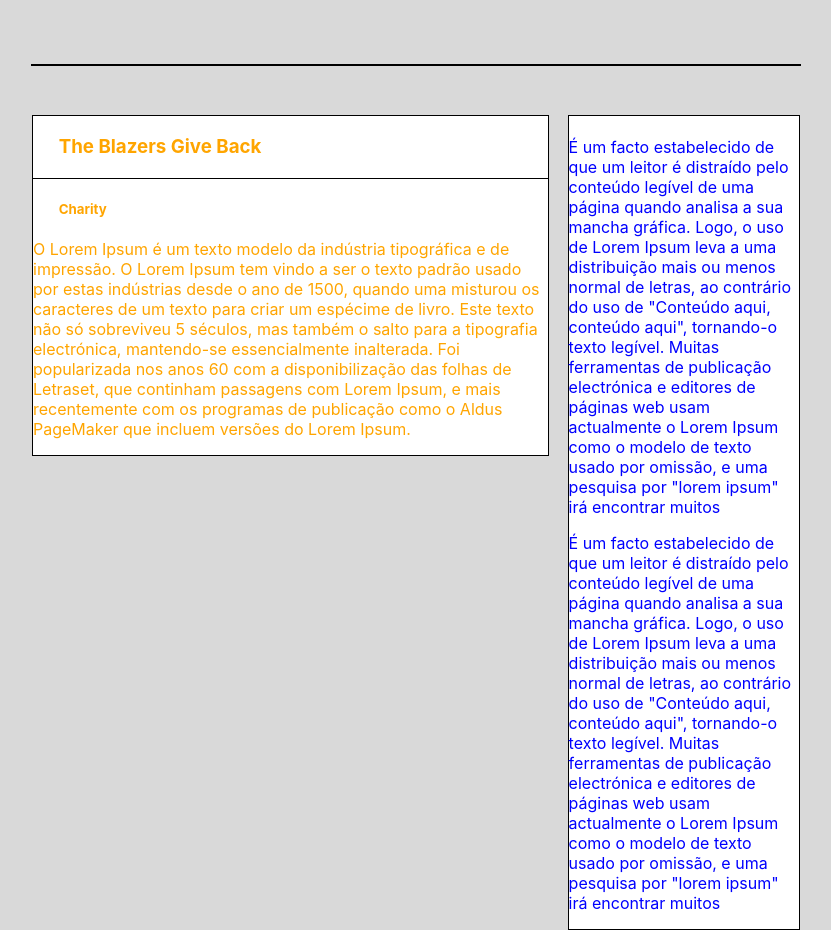
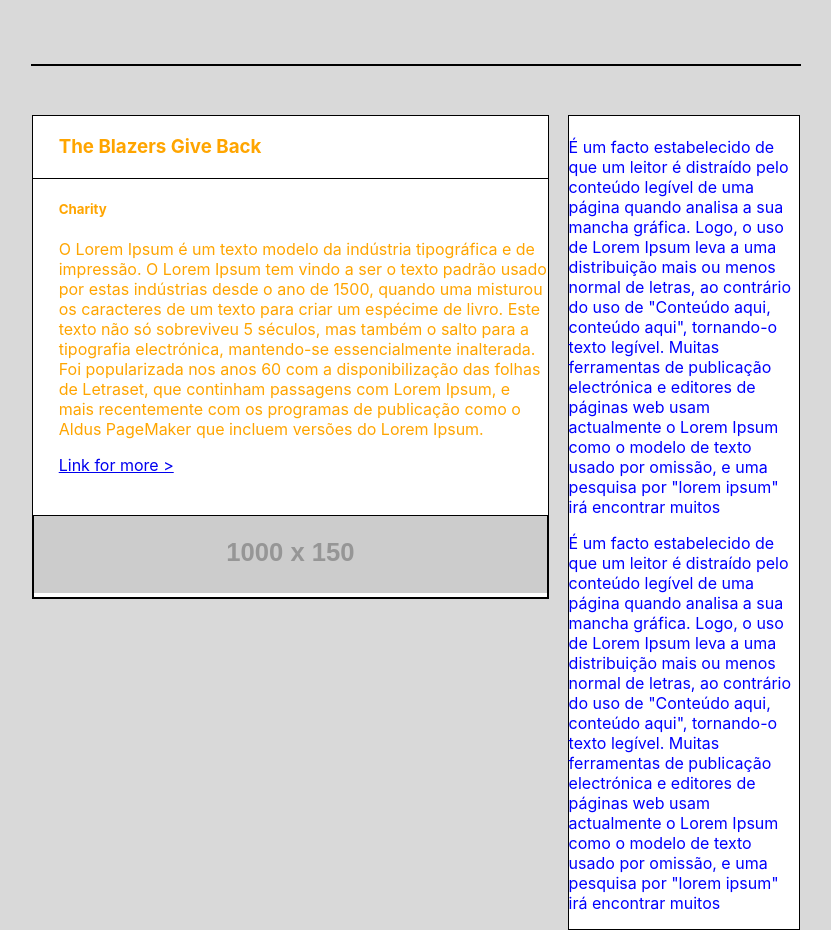
Before and after one commit to marcusjensen15/news-feed-main-component, a React (Create React App) app: page / in a window 1280 px wide. Shown: the whole page, without its empty margins (225-1056 px from the left). Built offline with nearby package versions, Linux system fonts and the light colour scheme.

Commit message:
News Feed Main component oriented correctly. Need to add more styling

```diff
--- a/src/App.css
+++ b/src/App.css
@@ -6,18 +6,49 @@ html, body{
 .App {
   /* text-align: center; */
 }
+/* will need to modualize all css in seperate files */
+/* NewsFeedMain Styles */
+
+.newsFeedImageContainer{
+  border: 1px solid black;
+
+}
+.newsFeedImage{
+  width: 100%;
+  height: 5%;
+}
+
+
+
+.newsFeedLink{
+  margin-bottom: 40px;
+  padding-left: 5%;
+}
+
+.subHeaderMain{
+  padding-left: 5%;
+}
+
+.newsFeedMainContent{
+  padding-left: 5%;
+
+}
 
 
 .test1{
   color: orange;
   background-color: #FFFFFF;
-
   float: left;
   width: 67%;
   border: 1px solid black;
+  /* outline: 2px solid black; */
+
   padding-top: 0px;
   margin-top: 50px;
+  /* position: relative; */
+
 }
+
 
 .test2{
   color: blue;
@@ -43,7 +74,3 @@ html, body{
   padding-bottom: 20px;
   padding-left: 5%;
 }
-
-.subHeaderMain{
-  padding-left: 5%;
-}
--- a/src/components/NewsFeedMain.jsx
+++ b/src/components/NewsFeedMain.jsx
@@ -8,7 +8,13 @@ return(
   <div className="test1">
     <h3 className="headerUnderline">{props.newsFeedMainData.newsFeed}</h3>
     <h5 className="subHeaderMain">{props.newsFeedMainData.subHeader}</h5>
-    <p>{props.newsFeedMainData.content}</p>
+    <p className="newsFeedMainContent">{props.newsFeedMainData.content}</p>
+    <div className="newsFeedLink">
+      <a href={props.newsFeedMainData.articleLink}> Link for more > </a>
+    </div>
+    <div className="newsFeedImageContainer">
+      <img className ="newsFeedImage"src="https://via.placeholder.com/1000x150" alt="350x150 image"></img>
+    </div>
   </div>
 
 );
--- a/src/test_json_object.js
+++ b/src/test_json_object.js
@@ -3,14 +3,14 @@ var testJsonObject = [
         'newsFeed': 'The Blazers Give Back',
         'subHeader': 'Charity',
         'content': 'O Lorem Ipsum é um texto modelo da indústria tipográfica e de impressão. O Lorem Ipsum tem vindo a ser o texto padrão usado por estas indústrias desde o ano de 1500, quando uma misturou os caracteres de um texto para criar um espécime de livro. Este texto não só sobreviveu 5 séculos, mas também o salto para a tipografia electrónica, mantendo-se essencialmente inalterada. Foi popularizada nos anos 60 com a disponibilização das folhas de Letraset, que continham passagens com Lorem Ipsum, e mais recentemente com os programas de publicação como o Aldus PageMaker que incluem versões do Lorem Ipsum.',
-        'articleLink': 'www.article1.com',
+        'articleLink': 'www.google.com',
         'articleImage': "image 1"
     },
     {
       'newsFeed': 'The Blazers Win Big',
       'subHeader': 'Game Recap',
       'content': 'É um facto estabelecido de que um leitor é distraído pelo conteúdo legível de uma página quando analisa a sua mancha gráfica. Logo, o uso de Lorem Ipsum leva a uma distribuição mais ou menos normal de letras, ao contrário do uso de "Conteúdo aqui, conteúdo aqui", tornando-o texto legível. Muitas ferramentas de publicação electrónica e editores de páginas web usam actualmente o Lorem Ipsum como o modelo de texto usado por omissão, e uma pesquisa por "lorem ipsum" irá encontrar muitos',
-      'articleLink': 'www.article2.com',
+      'articleLink': 'www.amazon.com',
       'articleImage': "image 2"
 
     },
@@ -18,7 +18,7 @@ var testJsonObject = [
       'newsFeed': 'The Blazers Volunteer at OHSU',
       'subHeader': 'Charity',
       'content': 'Ao contrário da crença popular, o Lorem Ipsum não é simplesmente texto aleatório. Tem raízes numa peça de literatura clássica em Latim, de 45 AC, tornando-o com mais de 2000 anos. Richard McClintock, um professor de Latim no Colégio Hampden-Sydney, na Virgínia, procurou uma das palavras em Latim mais obscuras (consectetur) numa passagem Lorem Ipsum, e atravessando as cidades do mundo na literatura clássica, descobriu a sua origem. ',
-      'articleLink': 'www.article3.com',
+      'articleLink': 'www.facebook.com',
       'articleImage': "image 3"
 
     },
@@ -26,7 +26,7 @@ var testJsonObject = [
       'newsFeed': 'The Blazers Visit their Oldest Fan',
       'subHeader': 'Fan Zone',
       'content': 'Existem muitas variações das passagens do Lorem Ipsum disponíveis, mas a maior parte sofreu alterações de alguma forma, pela injecção de humor, ou de palavras aleatórias que nem sequer parecem suficientemente credíveis. Se vai usar uma passagem do Lorem Ipsum, deve ter a certeza que não contém nada de embaraçoso escondido no meio do texto. Todos os geradores de Lorem Ipsum na Internet acabam por repetir porções de texto pré-definido, como necessário',
-      'articleLink': 'www.article4.com',
+      'articleLink': 'www.netflix.com',
       'articleImage': "image 4"
 
     }
```
